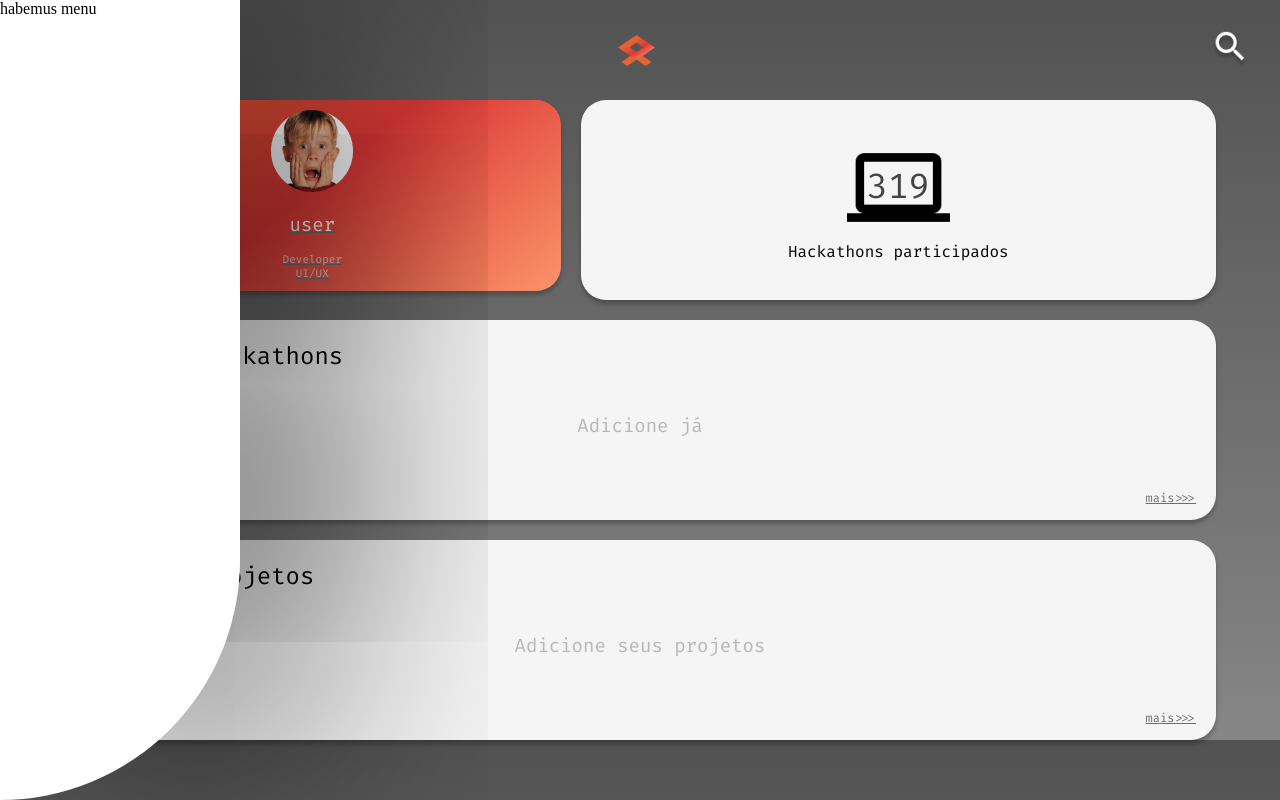
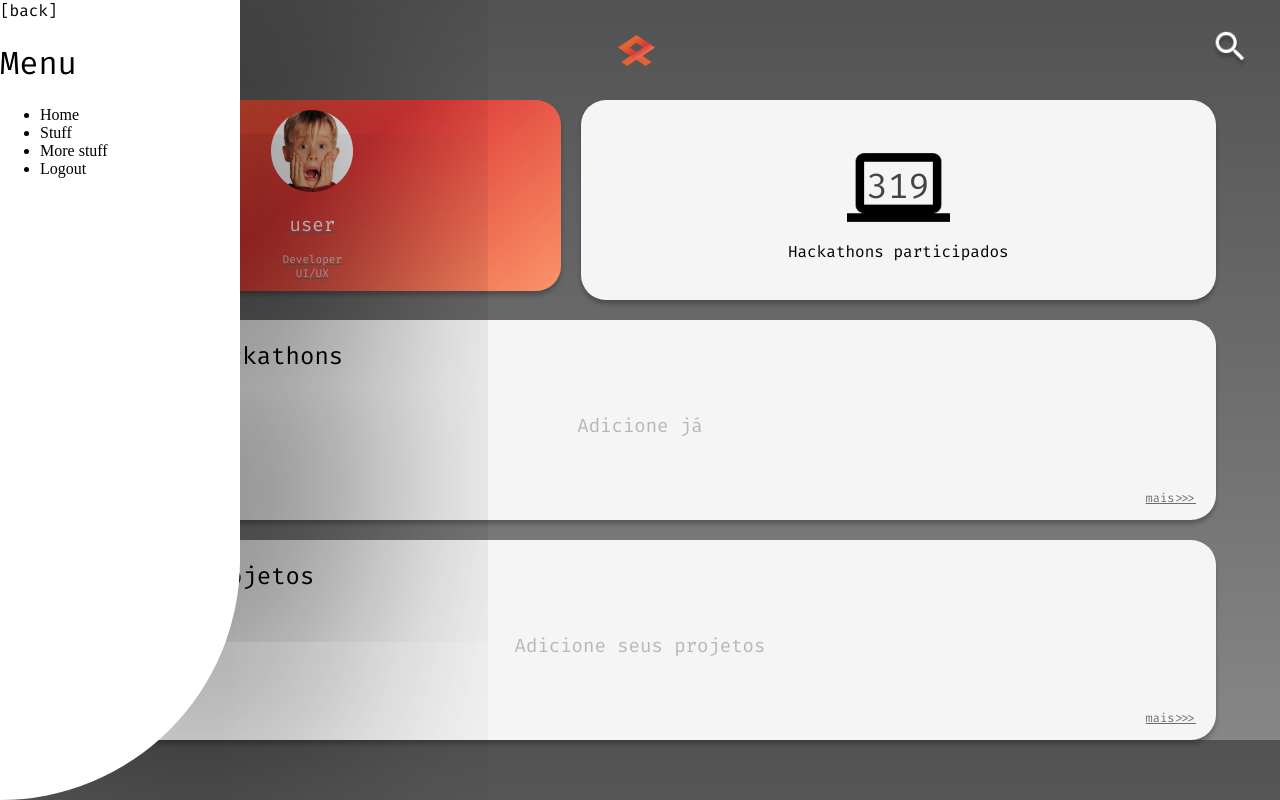
Before and after one commit to hackatool/frontend, a React (Create React App) app: page / in a window 1280 px wide. Both pictures are taken after a click on the picture 46 px from the left and 50 px from the top of the page. Built offline with nearby package versions, Linux system fonts and the light colour scheme.

Commit message:
can enable/disable menu

```diff
--- a/src/components/Menu/index.jsx
+++ b/src/components/Menu/index.jsx
@@ -3,12 +3,23 @@ import React, { Component } from 'react'
 import {menuBlock} from "./style.module.scss";
 
 export default class Menu extends Component {
+
     render() {
         return (
             <div>
 
                 <div className={menuBlock}>
-                    habemus menu
+
+                    <span onClick={this.props.onDismiss}>[back]</span>
+                    <h1>Menu</h1>
+
+                    <ul>
+                        <li>Home</li>
+                        <li>Stuff</li>
+                        <li>More stuff</li>
+                        <li>Logout</li>
+                    </ul>
+
                 </div>
                 {/* <div className="menuBackground">
                     e tá tudo escuro
--- a/src/pages/CardList/icon.scss
+++ b/src/pages/CardList/icon.scss
@@ -3,6 +3,7 @@
     position: relative;
 
     .count {
+        // direto do figma
         position: absolute;
         left: 19.42%;
         right: 19.42%;
--- a/src/pages/CardList/index.jsx
+++ b/src/pages/CardList/index.jsx
@@ -40,8 +40,9 @@ export default class CardList extends Component {
                         src={search}
                         alt="search" />
                 </nav>
+                {/* TODO: toggle menu function */}
 
-                {this.state.showMenu && <Menu></Menu>}
+                {this.state.showMenu && <Menu onDismiss={ () => {this.setState({showMenu: false})} } />}
 
                 {/* POG (WOP) >>> GO HORSE */}
                 <div className="container-wrapper">
```
